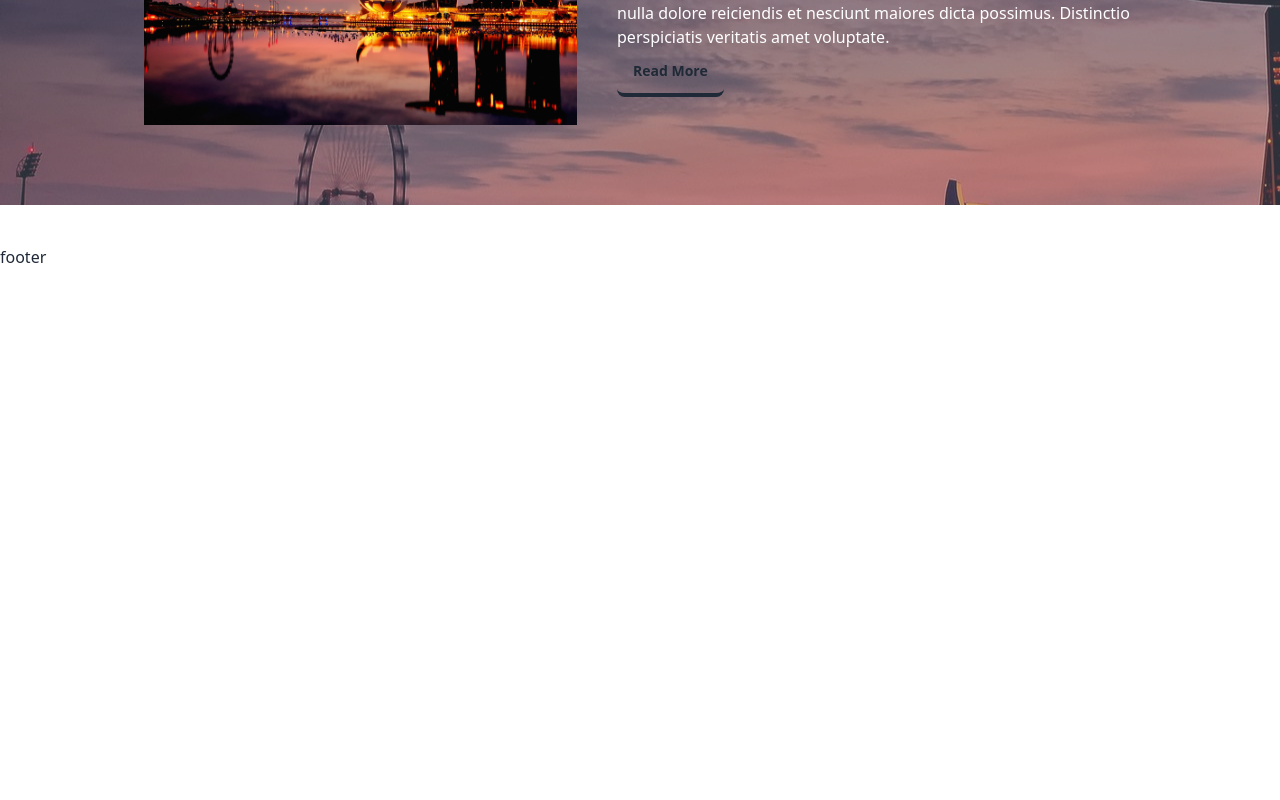
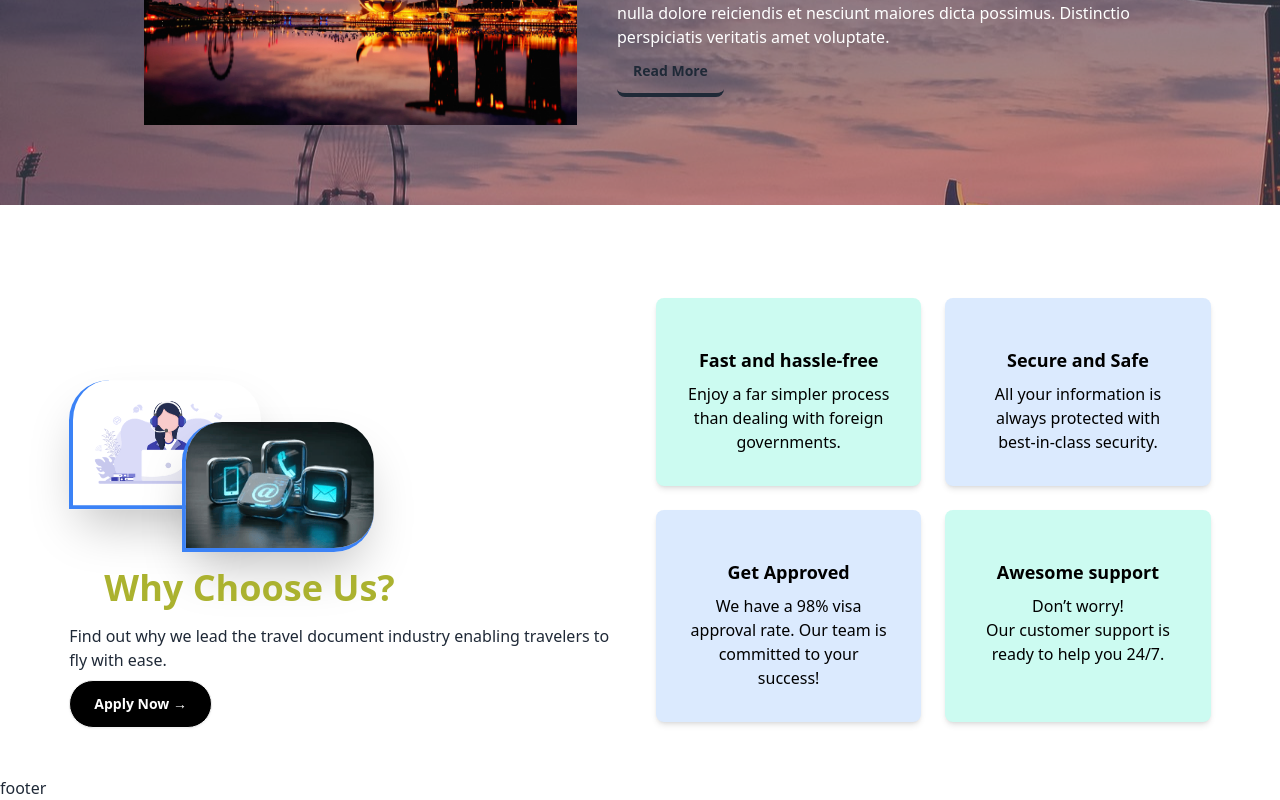
Before and after one commit to khademulmowla/travelSphere, a React (Vite) app: page / in a window 1280 px wide. Shown: the part 1130-1930 px from the top of the page. Before the commit the page ends 1399 px from the top, so only its background shows below. Built offline with nearby package versions, Linux system fonts and the light colour scheme; no server answers.

Commit message:
added chooseUs section at home page

```diff
--- a/package.json
+++ b/package.json
@@ -16,6 +16,7 @@
     "localforage": "^1.10.0",
     "lottie-react": "^2.4.0",
     "match-sorter": "^8.0.0",
+    "motion": "^11.18.1",
     "react": "^18.3.1",
     "react-dom": "^18.3.1",
     "react-helmet-async": "^2.0.5",
--- /dev/null
+++ b/src/pages/Home/ChooseUs/ChooseUs.jsx
@@ -0,0 +1,85 @@
+import team1 from '../../../assets/images/con1.png'
+import team2 from '../../../assets/images/con2.png'
+import { motion } from "framer-motion"
+
+
+const ChooseUs = () => {
+    return (
+        <section className="py-12 w-11/12 mx-auto">
+            <div className="container mx-auto px-4">
+                <div className="flex flex-col lg:flex-row items-center gap-8">
+
+                    <div className="w-full lg:w-1/2 text-center lg:text-left">
+                        <div className='flex-1'>
+                            <motion.img
+                                src={team1}
+                                animate={{ y: [50, 100, 50] }}
+                                transition={{ duration: 10, repeat: Infinity }}
+                                className="max-w-sm w-48 rounded-t-[40px] rounded-br-[40px] border-b-4 border-l-4 border-blue-500 shadow-2xl" />
+                            <motion.img
+                                src={team2}
+                                animate={{ x: [100, 150, 100] }}
+                                transition={{ duration: 10, delay: 5, repeat: Infinity }}
+                                className="max-w-sm w-48 rounded-t-[40px] rounded-br-[40px] border-b-4 border-l-4 border-blue-500 shadow-2xl" />
+                        </div>
+                        <motion.h1
+                            animate={{ x: 100 }}
+                            transition={{ duration: 2, delay: 1, ease: "easeInOut", repeat: Infinity }}
+                            className="text-4xl font-bold my-4"><motion.span
+                                animate={{ color: ['#349f41', '#dbbe1d', '#077359'] }}
+                                transition={{ duration: 3, repeat: Infinity, delay: 2, ease: "easeInOut" }}
+                            >Why Choose Us?</motion.span></motion.h1>
+                        <p className="mt-4">
+                            Find out why we lead the travel document industry enabling travelers to fly with ease.
+                        </p>
+                        <button className="btn bg-black text-white mt-2 px-6 py-2 rounded-full">
+                            Apply Now →
+                        </button>
+                    </div>
+
+                    <div className="w-full lg:w-1/2 grid grid-cols-1 sm:grid-cols-2 gap-6">
+                        <div className="bg-teal-100 p-8 rounded-lg shadow-md text-center">
+                            <div className="mb-4">
+                                <i className="fas fa-clock text-4xl text-black"></i>
+                            </div>
+                            <h3 className="text-lg font-semibold text-black">Fast and hassle-free</h3>
+                            <p className="font-thin mt-2 text-black">
+                                Enjoy a far simpler process than dealing with foreign governments.
+                            </p>
+                        </div>
+                        <div className="bg-blue-100 p-8 rounded-lg shadow-md text-center">
+                            <div className="mb-4">
+                                <i className="fas fa-shield-alt text-4xl text-black"></i>
+                            </div>
+                            <h3 className="text-lg font-semibold text-black">Secure and Safe</h3>
+                            <p className="font-thin mt-2 text-black">
+                                All your information is always protected with best-in-class security.
+                            </p>
+                        </div>
+                        <div className="bg-blue-100 p-8 rounded-lg shadow-md text-center">
+                            <div className="mb-4">
+                                <i className="fas fa-file-alt text-4xl text-black"></i>
+                            </div>
+                            <h3 className="text-lg font-semibold text-black">Get Approved</h3>
+                            <p className="font-thin mt-2 text-black">
+                                We have a 98% visa approval rate. Our team is committed to your success!
+                            </p>
+                        </div>
+                        <div className="bg-teal-100 p-8 rounded-lg shadow-md text-center">
+                            <div className="mb-4">
+                                <i className="fas fa-question-circle text-4xl text-black"></i>
+                            </div>
+                            <h3 className="text-lg font-semibold text-black">Awesome support</h3>
+                            <p className="font-thin mt-2 text-black">
+                                Don’t worry! <br /> Our customer support is ready to help you 24/7.
+                            </p>
+                        </div>
+                    </div>
+
+                </div>
+            </div>
+        </section>
+    );
+};
+
+export default ChooseUs;
--- a/src/pages/Home/Home.jsx
+++ b/src/pages/Home/Home.jsx
@@ -1,4 +1,5 @@
 import Carousel from "./Banner/Carousel";
+import ChooseUs from "./ChooseUs/ChooseUs";
 import Featured from "./Featured/Featured";
 
 const Home = () => {
@@ -6,6 +7,7 @@ const Home = () => {
         <div>
             <Carousel></Carousel>
             <Featured></Featured>
+            <ChooseUs></ChooseUs>
 
         </div>
     );
```
Also changed, not shown: 1 other file (tests, documents, lock files or other folders).
